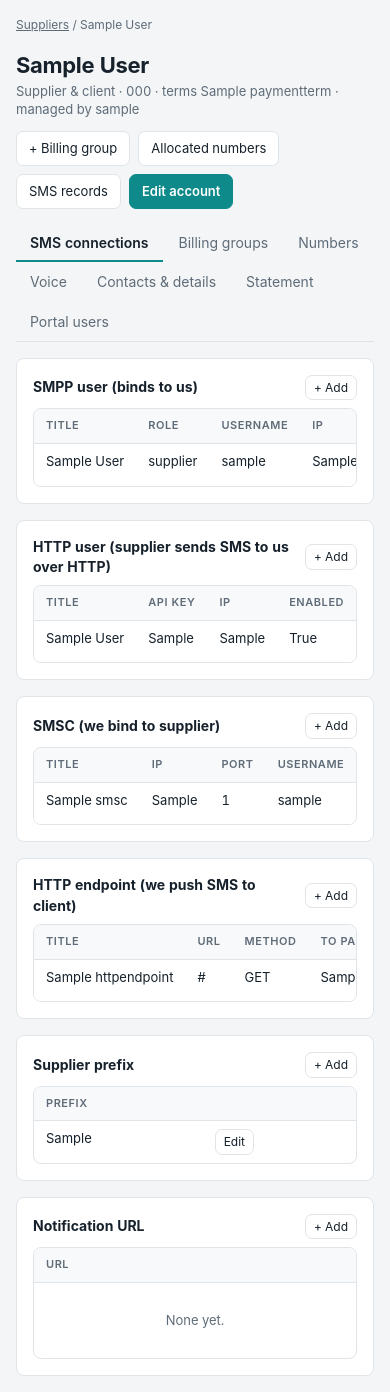
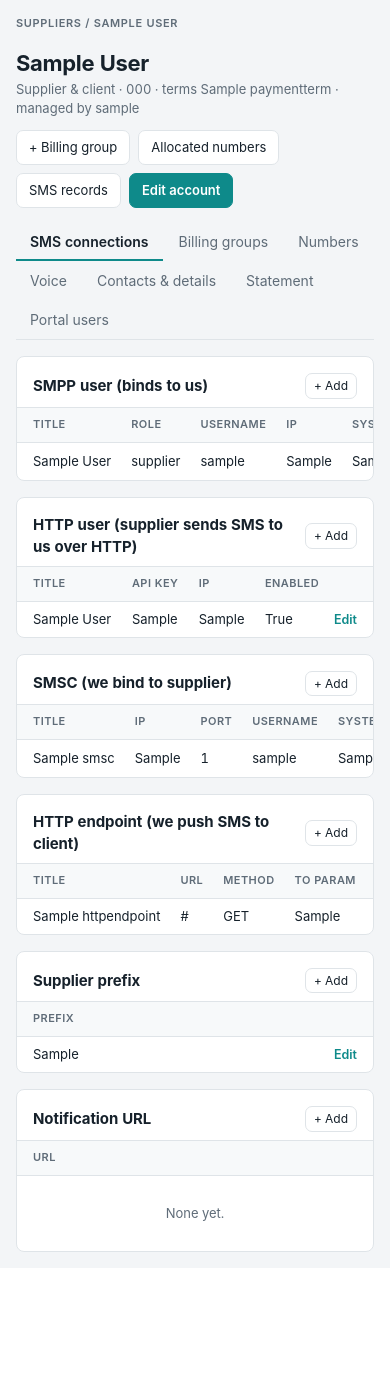
Before and after one commit to Jxdenr/Switch-platform, a Django app: page /accounts/1/ in a window 390 px wide. Shown: the part 139-1531 px from the top of the page. After the commit the page ends 1391 px from the top, so only its background shows below. Run offline with Django 5.2, Linux system fonts and the light colour scheme; a user stored in the database is signed in; tables that the repository leaves empty hold one stand-in row (values such as "Sample post"); data that the repository does not hold is empty.

Commit message:
Carry the Stitch look to every remaining screen
- Tables in cards run edge to edge (one frame, not a box in a box); filter bars inside cards lose their own frame
- Rows centred vertically, slightly tighter cell padding so wide tables fit at laptop width
- Row actions (Edit, + Numbers) are quiet links, so the billing groups table no longer scrolls sideways
- Account page connection panels in two columns so columns like Bound and Port are visible; fixed sideways scroll on phones
- Allocate a quantity: To whom form in columns instead of one very wide column
- Live ticker statuses as coloured pills, matching SMS records
- Breadcrumbs as small caps labels, KPI figures 22px, card titles one size

Co-Authored-By: Claude Opus 5.5 <noreply@anthropic.com>
Claude-Session: https://claude.ai/code/session_01QkrUYJvK9Knge71aruPwcq

```diff
--- a/static/css/app.css
+++ b/static/css/app.css
@@ -286,3 +286,32 @@ td a{text-decoration:none}td a:hover{text-decoration:underline}
 .checklist>li>a.alert{color:var(--bad)}
 .checklist>li>a .end{margin-left:auto;font-weight:400;font-size:12.5px}
 @media (max-width:760px){.kbd{display:none}.infostrip-end{margin-left:0}}
+
+/* Stitch look carried to every screen (Nov 2026) */
+td{vertical-align:middle}td.wrap{vertical-align:top}
+.kpi span{font-size:22px;letter-spacing:-.01em}
+.crumbs{font-size:11px;text-transform:uppercase;letter-spacing:.06em;font-weight:600}
+.crumbs a{text-decoration:none}.crumbs a:hover{color:var(--accent);text-decoration:underline}
+.card h2,.panelhead h2{font-size:15px;letter-spacing:-.005em}
+/* tables inside a card run edge to edge: one frame, not a box in a box */
+.card>.tablewrap{border:0;border-radius:0;margin:0 -16px;border-top:1px solid var(--line);background:transparent}
+.card>.tablewrap:last-child{margin-bottom:-16px;border-radius:0 0 8px 8px}
+.card>.tablewrap th:first-child,.card>.tablewrap td:first-child{padding-left:16px}
+.card>.tablewrap th:last-child,.card>.tablewrap td:last-child{padding-right:16px}
+.card>p.muted{margin:0 0 10px}
+/* quiet row actions: links, not buttons, so wide tables fit */
+td.rowacts{text-align:right}td.rowacts a{text-decoration:none;font-weight:600;font-size:12.5px;margin-left:12px}td.rowacts a:hover{text-decoration:underline}
+/* long single-card forms: two columns instead of one very wide column */
+section.formgrid,form.formgrid{display:grid;grid-template-columns:repeat(auto-fit,minmax(280px,1fr));gap:14px 20px;align-items:start}
+.formgrid>h2,.formgrid>details,.formgrid>.errorlist,.formgrid>p{grid-column:1/-1}
+.formgrid>.field.check{align-self:center}
+.formgrid .field>select,.formgrid .field>input:not([type=checkbox]):not([type=radio]){width:100%}
+th{padding:9px 10px}td{padding:8px 10px}
+.grid2.panels{grid-template-columns:repeat(auto-fit,minmax(440px,1fr))}
+@media (max-width:760px){.grid2.panels{grid-template-columns:1fr}}
+/* a filter bar inside a card doesn't need its own frame */
+.card>.filters{border:0;padding:0 0 12px;background:transparent;border-radius:0}
+.card>.kpis{margin-bottom:12px}
+th{letter-spacing:.04em}td.rowacts a{margin-left:10px}td.rowacts a:first-child{margin-left:0}
+td.rowacts{padding-left:4px}
+.grid2>*,.dashgrid>*{min-width:0}
--- a/templates/crm/account_detail.html
+++ b/templates/crm/account_detail.html
@@ -18,7 +18,7 @@
 </nav>
 {% if tab == "groups" %}
 <div class="tablewrap"><table><thead><tr><th>Title</th><th>Country</th><th>Routing</th><th>Currency</th><th></th></tr></thead><tbody>
-{% for g in groups %}<tr><td><a href="/numbers/?group={{ g.pk }}">{{ g.title }}</a></td><td>{{ g.country }}</td><td>{{ g.get_routing_type_display }}</td><td>{{ g.currency }}</td><td><a class="btn sm" href="/billing-groups/{{ g.pk }}/edit/">Edit</a></td></tr>
+{% for g in groups %}<tr><td><a href="/numbers/?group={{ g.pk }}">{{ g.title }}</a></td><td>{{ g.country }}</td><td>{{ g.get_routing_type_display }}</td><td>{{ g.currency }}</td><td class="rowacts"><a href="/billing-groups/{{ g.pk }}/edit/">Edit</a></td></tr>
 {% empty %}<tr><td colspan="5" class="empty">No billing groups for this supplier yet.</td></tr>{% endfor %}</tbody></table></div>
 {% elif tab == "numbers" %}
 <div class="tablewrap"><table><thead><tr><th>Number</th><th>Billing group</th><th>Country</th><th>Terms</th><th>Since</th></tr></thead><tbody>
@@ -41,13 +41,13 @@
 <div class="card"><p style="margin-top:0">Client portal logins see only this account's numbers and SMS. Add them in <a href="/admin/auth/user/add/">Users &amp; settings</a>, then set their profile role to "Client portal" and account to {{ acc }}.</p>
 {% for p in users %}<div>{{ p.user.username }} · {{ p.get_role_display }}</div>{% empty %}<p class="muted">No portal users yet.</p>{% endfor %}</div>
 {% else %}
-<div class="grid2">
+<div class="grid2 panels">
 {% for p in panels %}{% if p.group == tab or tab == "connections" and p.group == "sms" or tab == "sms" and p.group == "sms" %}
 <section class="card"><div class="panelhead"><h2>{{ p.label }}</h2><a class="btn sm" href="/accounts/{{ acc.pk }}/{{ p.kind }}/new/">+ Add</a></div>
 <div class="tablewrap"><table><thead><tr>{% for c in p.cols %}<th>{{ c|capfirst }}</th>{% endfor %}{% if p.kind == "smpp-user" or p.kind == "smsc" %}<th>Bound</th>{% endif %}<th></th></tr></thead><tbody>
 {% for r in p.rows %}<tr>{% for f in p.fields %}<td>{{ r|attr:f }}</td>{% endfor %}
 {% if p.kind == "smpp-user" or p.kind == "smsc" %}<td>{% if not r.enabled %}<span class="pill free">Disabled</span>{% elif r.bound %}<span class="pill ok">Up</span>{% else %}<span class="pill bad">Down</span>{% endif %}</td>{% endif %}
-<td><a class="btn sm" href="/accounts/{{ acc.pk }}/{{ p.kind }}/{{ r.pk }}/">Edit</a></td></tr>
+<td class="rowacts"><a href="/accounts/{{ acc.pk }}/{{ p.kind }}/{{ r.pk }}/">Edit</a></td></tr>
 {% empty %}<tr><td colspan="8" class="empty">None yet.</td></tr>{% endfor %}</tbody></table></div></section>
 {% endif %}{% endfor %}
 </div>
--- a/templates/inventory/allocate_quantity.html
+++ b/templates/inventory/allocate_quantity.html
@@ -13,7 +13,7 @@
     <span class="help"><b id="free-count">{{ n_free|intcomma }}</b> free numbers match. Taken in number order.</span>
     {% for e in qform.quantity.errors %}<span class="err">{{ e }}</span>{% endfor %}</div>
 </div></section>
-<section class="card stack"><h2>To whom</h2>
+<section class="card stack formgrid"><h2>To whom</h2>
 {% include "partials/form.html" %}
 <details class="more" id="alloc-rules" {% if rules_form.errors %}open{% endif %}><summary>SMS blocking rules / limits for this client <span class="muted">(optional)</span></summary>
 <p class="muted small">These apply to all of the chosen client's numbers. Leave blank to keep the client's rules as they are.</p>
--- a/templates/inventory/group_list.html
+++ b/templates/inventory/group_list.html
@@ -19,7 +19,7 @@
 <td class="num mono">{{ g.n_total }}</td><td class="num mono">{{ g.n_alloc }}</td><td class="num mono">{{ g|free }}</td>
 <td>{% if g.blocked %}<span class="pill bad">Blocked</span>{% elif g.active %}<span class="pill ok">Active</span>{% else %}<span class="pill free">Inactive</span>{% endif %}</td>
 <td class="mono muted">{{ g.last_used|date:"Y-m-d"|default:"—" }}</td>
-<td><a class="btn sm" href="/numbers/add/?group={{ g.pk }}">+ Numbers</a> <a class="btn sm" href="/billing-groups/{{ g.pk }}/edit/">Edit</a></td></tr>
+<td class="rowacts"><a href="/numbers/add/?group={{ g.pk }}">+ Numbers</a><a href="/billing-groups/{{ g.pk }}/edit/">Edit</a></td></tr>
 {% empty %}<tr><td colspan="13" class="empty">No billing groups match. Create one for each supplier range.</td></tr>{% endfor %}
 </tbody></table></div></form>
 {% include "partials/pager.html" %}
--- a/templates/sms/ticker.html
+++ b/templates/sms/ticker.html
@@ -7,10 +7,11 @@
 {% endblock %}
 {% block scripts %}<script>
 let last=0,paused=false;const body=document.getElementById('tk-body');
+const pillFor=s=>({forwarded:'ok',failed:'bad',received:'warn'}[String(s).toLowerCase()]||'free');
 const esc=s=>String(s).replace(/[&<>"]/g,c=>({'&':'&amp;','<':'&lt;','>':'&gt;','"':'&quot;'}[c]));
 async function poll(){if(paused)return;try{const r=await fetch('?format=json&after='+last);const d=await r.json();
  if(d.rows.length){if(!last)body.innerHTML='';d.rows.reverse().forEach(m=>{last=Math.max(last,m.id);const tr=document.createElement('tr');
- tr.innerHTML=`<td>${esc(m.at)}</td><td>${esc(m.client)}</td><td>${esc(m.source)}</td><td>+${esc(m.destination)}</td><td>${esc(m.status)}</td><td class="wrap">${esc(m.body)}</td>`;body.prepend(tr)});
+ tr.innerHTML=`<td>${esc(m.at)}</td><td>${esc(m.client)}</td><td>${esc(m.source)}</td><td>+${esc(m.destination)}</td><td><span class="pill ${pillFor(m.status)}">${esc(m.status)}</span></td><td class="wrap">${esc(m.body)}</td>`;body.prepend(tr)});
  while(body.children.length>200)body.lastChild.remove()}
  document.getElementById('tk-status').textContent='Updated '+new Date().toLocaleTimeString()}catch(e){document.getElementById('tk-status').textContent='Connection lost, retrying…'}}
 document.getElementById('tk-pause').onclick=e=>{paused=!paused;e.target.textContent=paused?'Resume':'Pause'};
```
Also changed, not shown: 7 other files.
